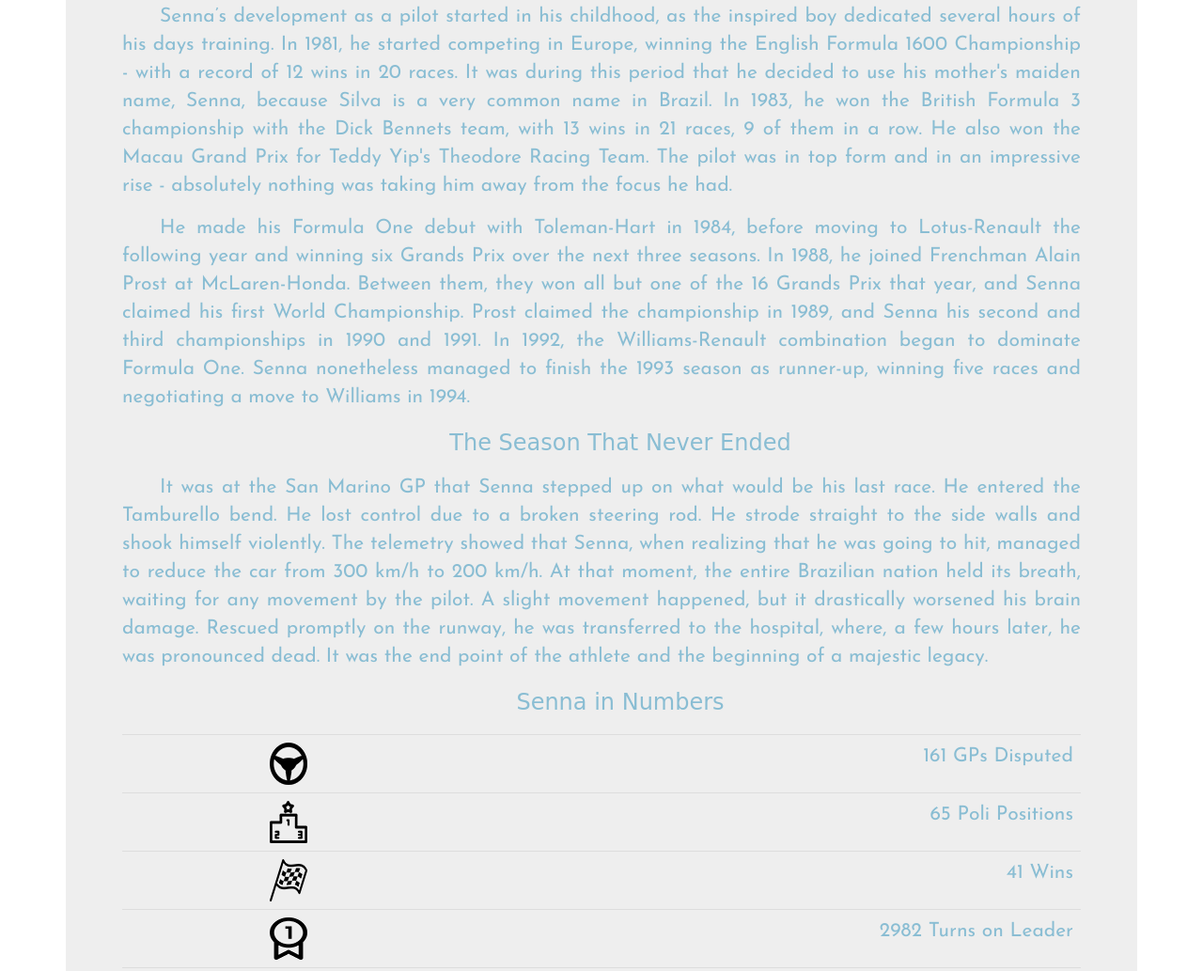
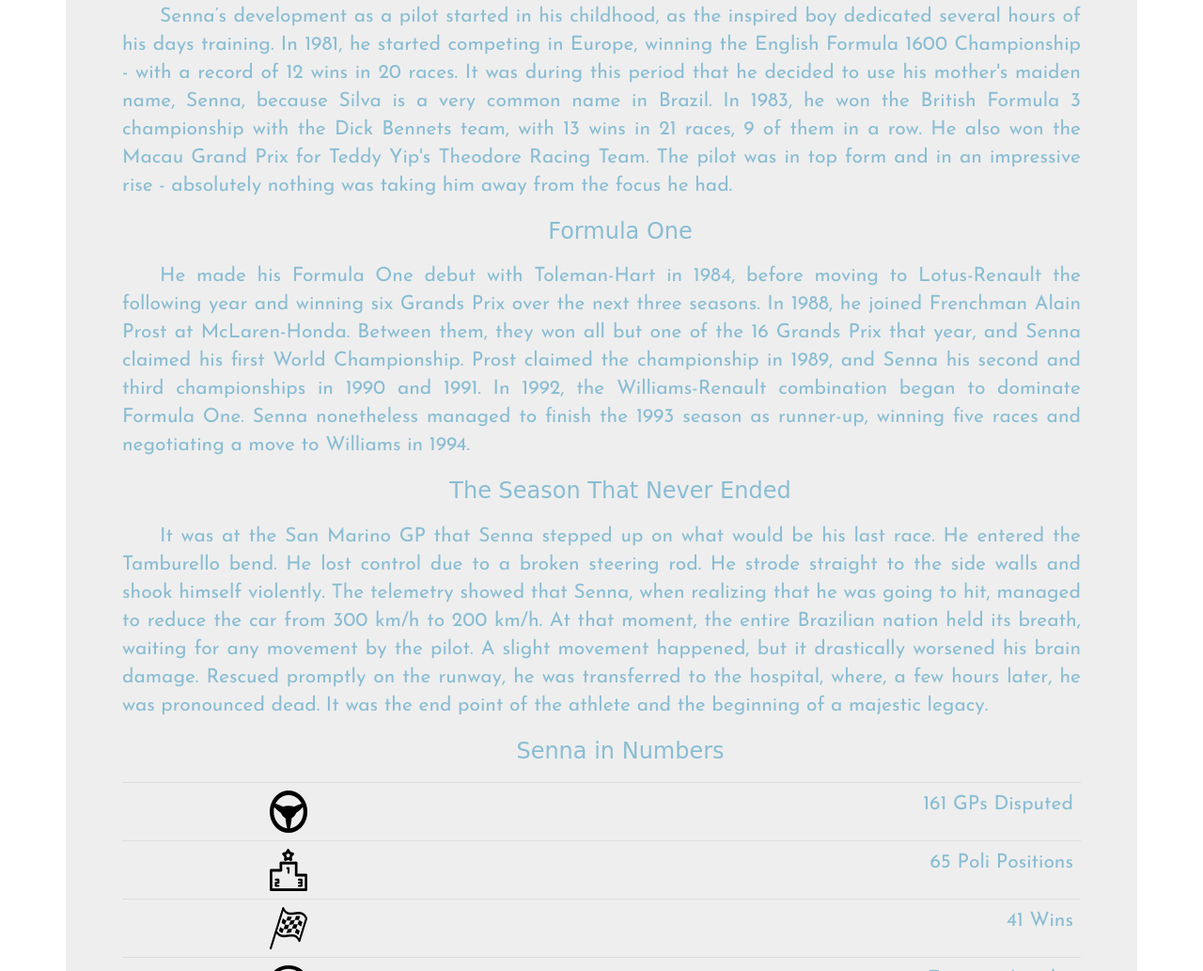
Before and after one commit to LBeLD/FCC_TributePage, a plain HTML site: page index.html in a window 1280 px wide. Shown: the part 834-1867 px from the top of the page at 94% size. Drawn offline with nearby package versions, Linux system fonts and the light colour scheme; a web font is replaced by a local one.

Commit message:
Update index.html

```diff
--- a/index.html
+++ b/index.html
@@ -26,6 +26,7 @@
             <h3>The Beginning</h3>
             <p>From the Santana neighborhood at São Paulo, Ayrton Senna was born with the speed running through his veins. Encouraged by his father (Mr. Milton), at the age of 4, he already had an incredible ability with Kart and, from there, the passion for the accelerated engine only increased. At age of 9, he was driving jeeps with a dexterity characteristic of a lot of experience; at 13, he already competed officially. He finished at second place several times, which was not enough. That was when, in 1977, he could feel for the first time the taste of a victory - and decide that he belonged there.</p>
             <p>Senna’s development as a pilot started in his childhood, as the inspired boy dedicated several hours of his days training. In 1981, he started competing in Europe, winning the English Formula 1600 Championship - with a record of 12 wins in 20 races. It was during this period that he decided to use his mother's maiden name, Senna, because Silva is a very common name in Brazil. In 1983, he won the British Formula 3 championship with the Dick Bennets team, with 13 wins in 21 races, 9 of them in a row. He also won the Macau Grand Prix for Teddy Yip's Theodore Racing Team. The pilot was in top form and in an impressive rise - absolutely nothing was taking him away from the focus he had.</p>
+            <h3>Formula One</h3>
             <p>He made his Formula One debut with Toleman-Hart in 1984, before moving to Lotus-Renault the following year and winning six Grands Prix over the next three seasons. In 1988, he joined Frenchman Alain Prost at McLaren-Honda. Between them, they won all but one of the 16 Grands Prix that year, and Senna claimed his first World Championship. Prost claimed the championship in 1989, and Senna his second and third championships in 1990 and 1991. In 1992, the Williams-Renault combination began to dominate Formula One. Senna nonetheless managed to finish the 1993 season as runner-up, winning five races and negotiating a move to Williams in 1994.</p>
             <h3>The Season That Never Ended</h3>
             <p>It was at the San Marino GP that Senna stepped up on what would be his last race. He entered the Tamburello bend. He lost control due to a broken steering rod. He strode straight to the side walls and shook himself violently. The telemetry showed that Senna, when realizing that he was going to hit, managed to reduce the car from 300 km/h to 200 km/h. At that moment, the entire Brazilian nation held its breath, waiting for any movement by the pilot. A slight movement happened, but it drastically worsened his brain damage. Rescued promptly on the runway, he was transferred to the hospital, where, a few hours later, he was pronounced dead. It was the end point of the athlete and the beginning of a majestic legacy.</p>
```
